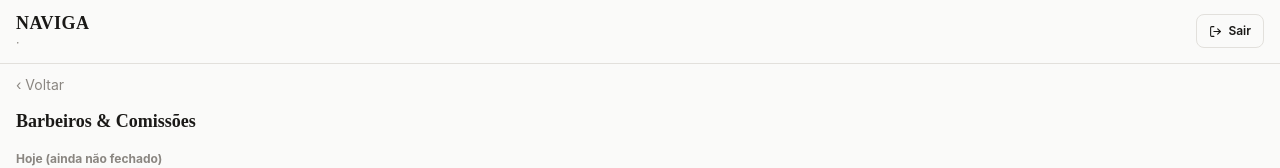
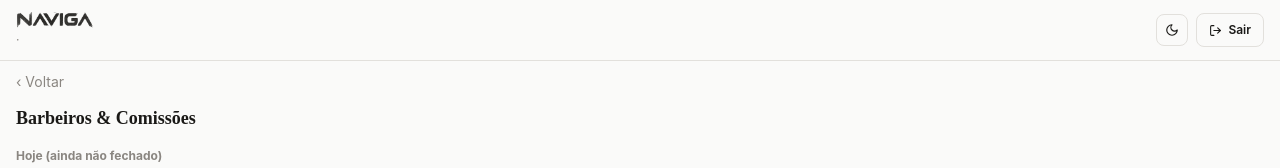
Before and after one commit to almadawesley-hub/barberflow-app, a Next.js app: page /mais/barbeiros in a window 1280 px wide. Shown: the top 168 px of the page. Built offline with nearby package versions, Linux system fonts and the light colour scheme; no server answers.

Commit message:
Update layout.tsx

```diff
--- a/app/(dashboard)/layout.tsx
+++ b/app/(dashboard)/layout.tsx
@@ -4,7 +4,8 @@ import { useEffect, useState } from "react";
 import { useSession, signOut } from "next-auth/react";
 import Link from "next/link";
 import { usePathname } from "next/navigation";
-import { Home, Calendar, Users, TrendingUp, MoreHorizontal, LogOut } from "lucide-react";
+import { Home, Calendar, Users, TrendingUp, MoreHorizontal, LogOut, Sun, Moon } from "lucide-react";
+import { useTheme } from "../providers";
 
 const ALL_TABS = [
   { href: "/dashboard", label: "Início", icon: Home, roles: ["ADMIN"] },
@@ -17,10 +18,12 @@ const ALL_TABS = [
 export default function DashboardLayout({ children }: { children: React.ReactNode }) {
   const { data: session } = useSession();
   const pathname = usePathname();
+  const { theme, toggleTheme } = useTheme();
   const role = (session?.user as any)?.role as string | undefined;
   const [logoUrl, setLogoUrl] = useState<string | null>(null);
 
   const tabs = ALL_TABS.filter((t) => !role || t.roles.includes(role));
+  const wordmarkSrc = theme === "dark" ? "/naviga-wordmark.png" : "/naviga-wordmark-black.png";
 
   useEffect(() => {
     if (!session) return;
@@ -37,17 +40,23 @@ export default function DashboardLayout({ children }: { children: React.ReactNod
       <header className="flex items-center justify-between px-4 py-3 border-b border-ink-line">
         <div className="flex items-center gap-2.5">
           {logoUrl && (
-            <div className="w-10 h-10 rounded-xl border border-brass/40 bg-ink-soft flex items-center justify-center flex-shrink-0">
+            <div className="w-10 h-10 rounded-xl border border-ink-line bg-ink-soft flex items-center justify-center flex-shrink-0">
               <img src={logoUrl} alt="" className="w-6 h-6 object-contain" onError={() => setLogoUrl(null)} />
             </div>
           )}
           <div>
-            <div className="font-display text-lg font-semibold leading-tight text-brass tracking-wide">
-              NAVIGA
-            </div>
-            <div className="text-xs text-muted">{session?.user?.name} · {role}</div>
+            <img src={wordmarkSrc} alt="Naviga" className="h-4 object-contain" />
+            <div className="text-xs text-muted mt-1">{session?.user?.name} · {role}</div>
           </div>
         </div>
+        <div className="flex items-center gap-2">
+          <button
+            onClick={toggleTheme}
+            aria-label="Alternar tema"
+            className="flex items-center justify-center w-8 h-8 rounded-lg border border-ink-line text-ivory"
+          >
+            {theme === "dark" ? <Sun size={14} /> : <Moon size={14} />}
+          </button>
           <button
             onClick={() => signOut({ callbackUrl: "/login" })}
             className="flex items-center gap-1.5 text-xs font-semibold text-ivory border border-ink-line rounded-lg px-3 py-2"
@@ -55,6 +64,7 @@ export default function DashboardLayout({ children }: { children: React.ReactNod
             <LogOut size={13} />
             Sair
           </button>
+        </div>
       </header>
 
       <main className="pb-24">{children}</main>
```
Lines whose indentation alone changed are shown as unchanged.
